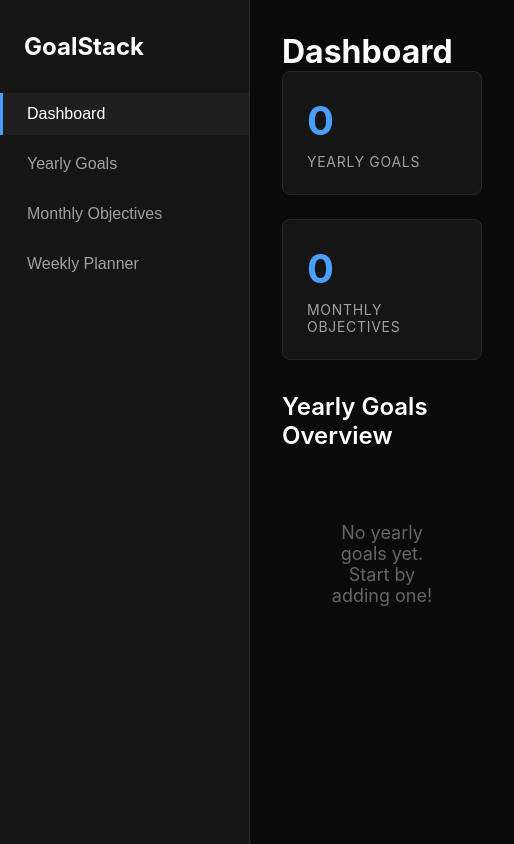
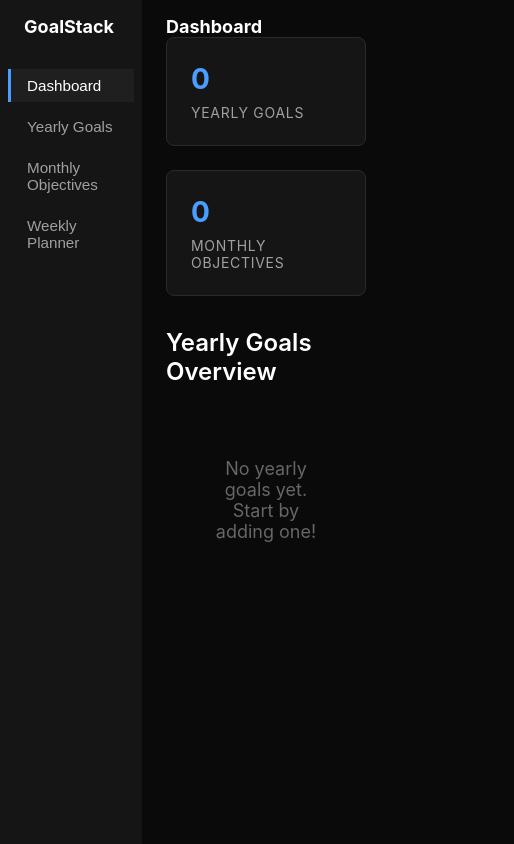
Before and after one commit to NethuDinsara/2026-YearPlanner, a React app in the folder Frontend/: page / in a window 390 px wide. Shown: the whole page, 514 px wide, since content can reach past the window. Built offline with nearby package versions, Linux system fonts and the light colour scheme; the HTML template or start-up script is replaced by a standard one.

Commit message:
updated some styles for responsive

```diff
--- a/Frontend/src/index.css
+++ b/Frontend/src/index.css
@@ -337,3 +337,103 @@ body {
   color: #ff8888;
   margin-bottom: 1.5rem;
 }
+
+/* Responsive: phones and small tablets */
+@media (max-width: 768px) {
+  .sidebar {
+    position: static;
+    width: 100%;
+    height: auto;
+    border-right: none;
+    padding: 1rem 0.5rem;
+  }
+
+  .main-content {
+    margin-left: 0;
+    padding: 1rem;
+  }
+
+  .view-container {
+    max-width: 100%;
+    padding: 0 0.5rem;
+  }
+
+  .view-header {
+    flex-direction: column;
+    align-items: stretch;
+    gap: 0.75rem;
+  }
+
+  .view-title {
+    font-size: 1.25rem;
+  }
+
+  .btn {
+    width: 100%;
+    padding: 0.6rem 0.75rem;
+  }
+
+  .form-card {
+    padding: 1rem;
+  }
+
+  .form-actions {
+    flex-direction: column;
+    gap: 0.5rem;
+  }
+
+  .form-row {
+    grid-template-columns: 1fr;
+  }
+
+  .goal-card {
+    padding: 1rem;
+  }
+
+  .goal-header {
+    flex-direction: column;
+    align-items: flex-start;
+    gap: 0.5rem;
+  }
+
+  .goal-actions {
+    flex-wrap: wrap;
+  }
+}
+
+@media (max-width: 420px) {
+  .logo {
+    font-size: 1.125rem;
+    padding: 0 1rem;
+  }
+
+  .nav-item {
+    padding: 0.5rem 1rem;
+    font-size: 0.95rem;
+  }
+
+  .view-title {
+    font-size: 1.125rem;
+  }
+
+  .form-input,
+  .form-textarea,
+  .form-select {
+    padding: 0.6rem;
+    font-size: 0.95rem;
+  }
+
+  .stat-number {
+    font-size: 1.75rem;
+  }
+}
+
+/* Utility: make inputs and buttons full-width on small screens */
+@media (max-width: 768px) {
+  .form-group .form-input,
+  .form-group .form-textarea,
+  .form-group .form-select,
+  .btn-small {
+    width: 100%;
+  }
+}
```
